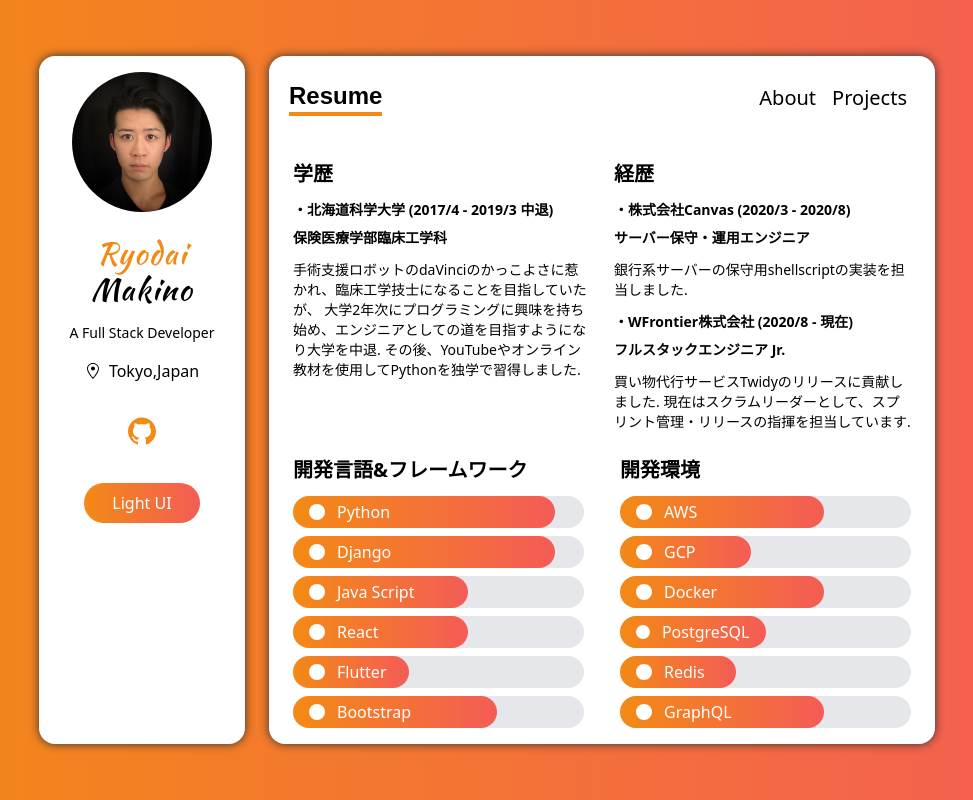
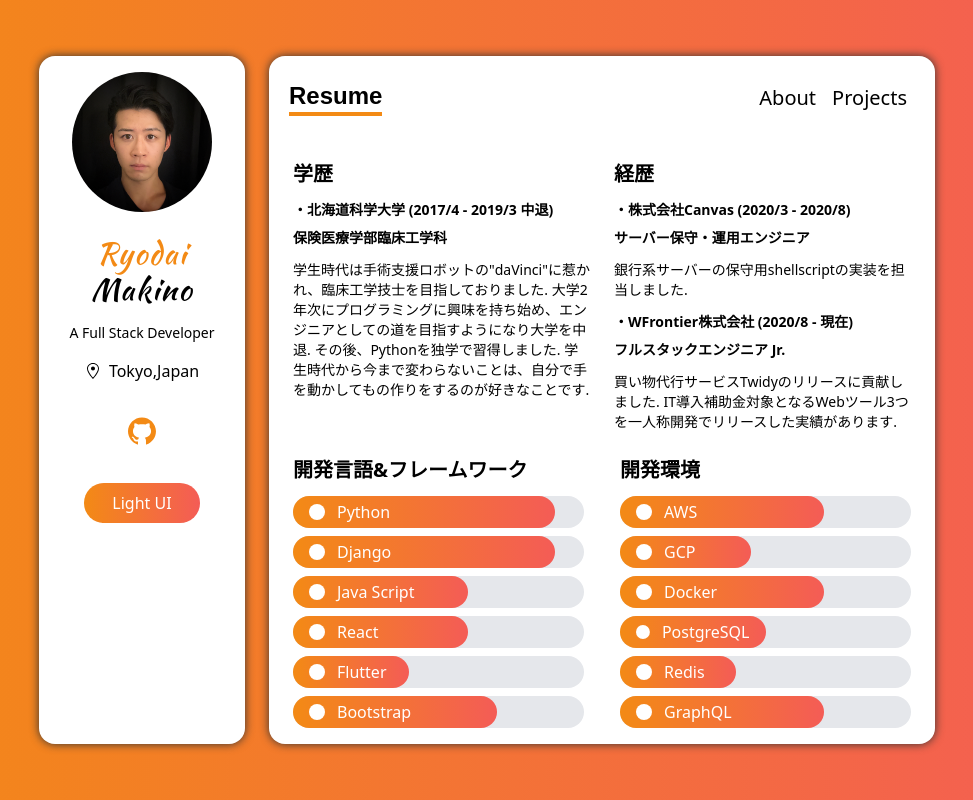
Before and after one commit to makidai/nextjs-portfolio, a Next.js app: page /resume in a window 1280 px wide. Shown: the whole page, without its empty margins (153-1126 px from the left). Built offline with nearby package versions, Linux system fonts and the light colour scheme.

Commit message:
fix resume

```diff
--- a/data.ts
+++ b/data.ts
@@ -15,17 +15,17 @@ export const services: Service[] = [
     {
         Icon: FaServer,
         title: "Backend  Development",
-        about: "<b>Django</b>での開発が得意です.</br> 複数のアプリを一人称の開発でリリースした経験があります.",
+        about: "<b>Django</b>での開発が得意です.</br> 一人称開発で複数のアプリをリリースした経験があります.",
     },
     {
         Icon: AiOutlineApi,
         title: "API Development",
-        about: "<b>GraphQL</b>での開発が得意です.</br> <b>Flutter</b>アプリとのAPI連携の経験があります. ",
+        about: "<b>GraphQL</b>での開発が得意です.</br> <b>Flutter</b>アプリと連携するAPIの設計・実装の経験があります. ",
     },
     {
         Icon: SiGoogleanalytics,
         title: "Data Analysis",
-        about: "<b>Pandas</b>でのデータ操作が得意です. </br><b>Chart.js</b>を使用したダッシュボードのリリース経験があります.",
+        about: "<b>Pandas</b>でのデータ操作が得意です. </br><b>Chart.js</b>を使用したダッシュボードをリリースした経験があります.",
     },
     {
         Icon: BsCloud,
--- a/pages/resume.tsx
+++ b/pages/resume.tsx
@@ -28,9 +28,10 @@ const Resume = () => {
                             保険医療学部臨床工学科
                         </p>
                         <p className="my-3 font-sans text-sm">
-                            手術支援ロボットのdaVinciのかっこよさに惹かれ、臨床工学技士になることを目指していたが、
+                            学生時代は手術支援ロボットの"daVinci"に惹かれ、臨床工学技士を目指しておりました.
                             大学2年次にプログラミングに興味を持ち始め、エンジニアとしての道を目指すようになり大学を中退.
-                            その後、YouTubeやオンライン教材を使用してPythonを独学で習得しました.
+                            その後、Pythonを独学で習得しました.
+                            学生時代から今まで変わらないことは、自分で手を動かしてもの作りをするのが好きなことです.
                         </p>
                     </div>
                 </motion.div>
@@ -60,7 +61,7 @@ const Resume = () => {
                         </h5>
                         <p className="my-3 font-sans text-sm">
                             買い物代行サービスTwidyのリリースに貢献しました.
-                            現在はスクラムリーダーとして、スプリント管理・リリースの指揮を担当しています.
+                            IT導入補助金対象となるWebツール3つを一人称開発でリリースした実績があります.
                         </p>
                     </div>
                 </motion.div>
```
